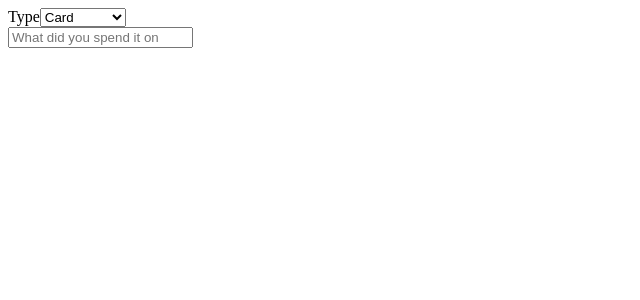
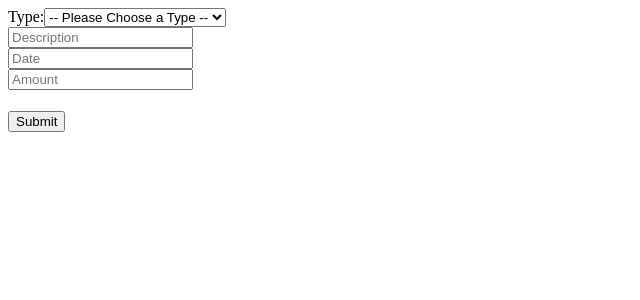
Before and after one commit to mauroleos/Expense-Tracker-App, a React (Create React App) app in the folder my-app/: page / in a window 1280 px wide. Shown: the top 300 px of the page, without its empty margins (0-640 px from the left). Built offline with nearby package versions, Linux system fonts and the light colour scheme.

Commit message:
Finished setting up initial layout

```diff
--- a/my-app/src/Components/ExpenseTracker.js
+++ b/my-app/src/Components/ExpenseTracker.js
@@ -3,14 +3,35 @@ import React, { Component } from "react";
 class ExpenseTrackerForm extends Component {
   constructor() {
     super();
-    this.state = {};
+    this.state = {
+      type: "",
+      description: "",
+      date: "",
+      amount: "",
+    };
+    this.handleChange = this.handleChange.bind(this);
   }
+
+  handleChange(e) {
+    const { name, value } = e.target;
+    this.setState({
+      [name]: value,
+    });
+  }
+
+  handleSubmit() {}
+
   render() {
     return (
-      <form>
+      <form onSubmit={this.handleSubmit}>
         <label>
-          Type
-          <select>
+          Type:
+          <select
+            value={this.state.type}
+            onChange={this.handleChange}
+            name="type"
+          >
+            <option value="">-- Please Choose a Type --</option>
             <option value="Card">Card</option>
             <option value="Cash">Cash</option>
             <option value="Cryptocoin">Cryptocoin</option>
@@ -18,7 +39,34 @@ class ExpenseTrackerForm extends Component {
           </select>
         </label>
         <br />
-        <input type="text" placeholder="What did you spend it on"></input>
+        <input
+          type="text"
+          value={this.state.description}
+          name="description"
+          placeholder="Description"
+          onChange={this.handleChange}
+        />
+        <br />
+        <input
+          type="text"
+          value={this.state.date}
+          name="date"
+          placeholder="Date"
+          onChange={this.handleChange}
+        />
+        <br />
+        <input
+          type="text"
+          value={this.state.amount}
+          name="amount"
+          placeholder="Amount"
+          onChange={this.handleChange}
+        />
+        <h1>{this.state.type}</h1>
+        <h1>{this.state.description}</h1>
+        <h1>{this.state.date}</h1>
+        <h1>{this.state.amount}</h1>
+        <button>Submit</button>
       </form>
     );
   }
--- a/my-app/src/Components/ExpenseTrackerTable.js
+++ b/my-app/src/Components/ExpenseTrackerTable.js
@@ -1,4 +1,5 @@
 import React, { Component } from "react";
+// import ExpenseTrackerForm from "./Components/ExpenseTracker";
 
 class ExpenseTrackerTable extends Component {
   constructor() {
```
